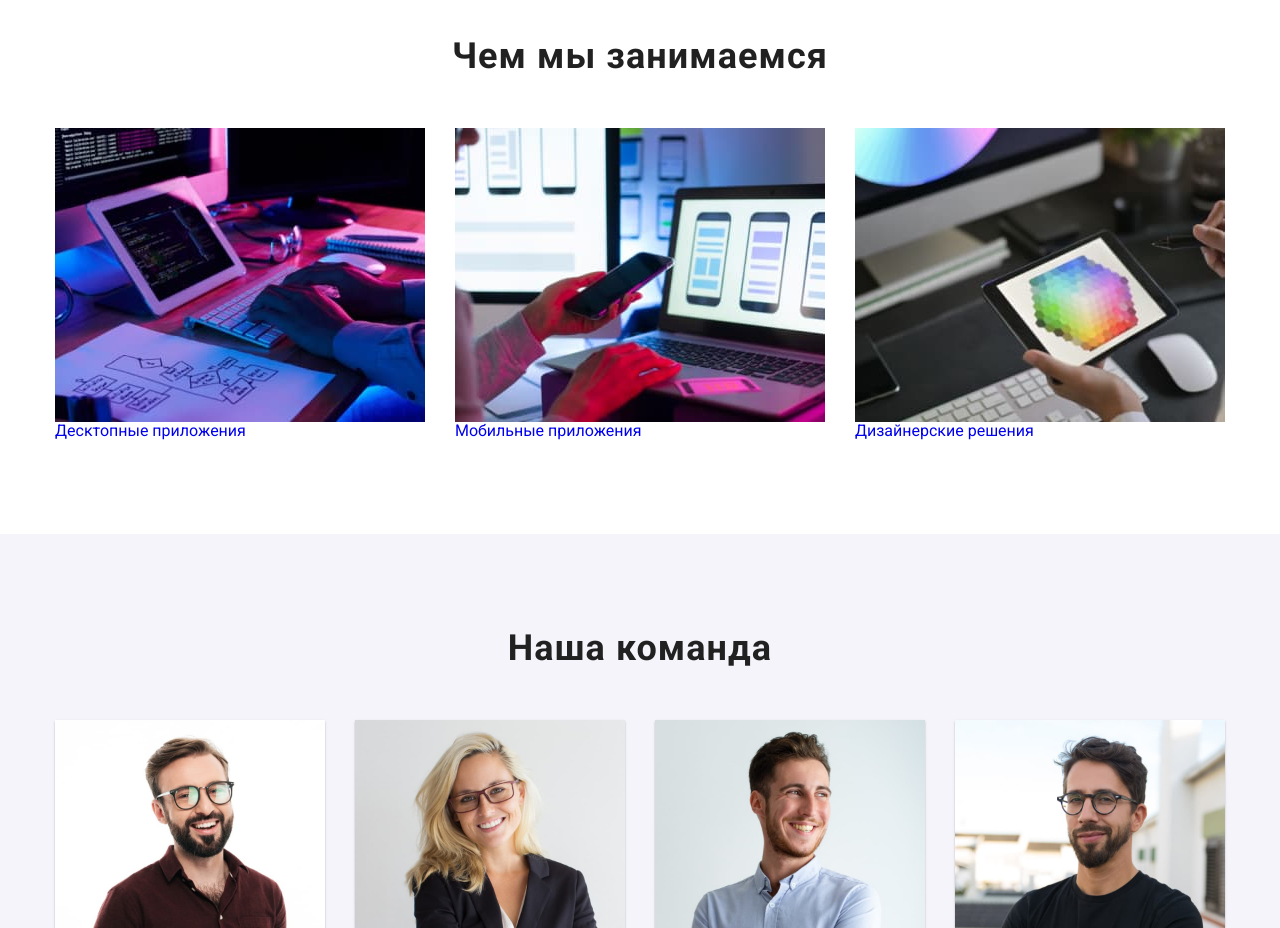
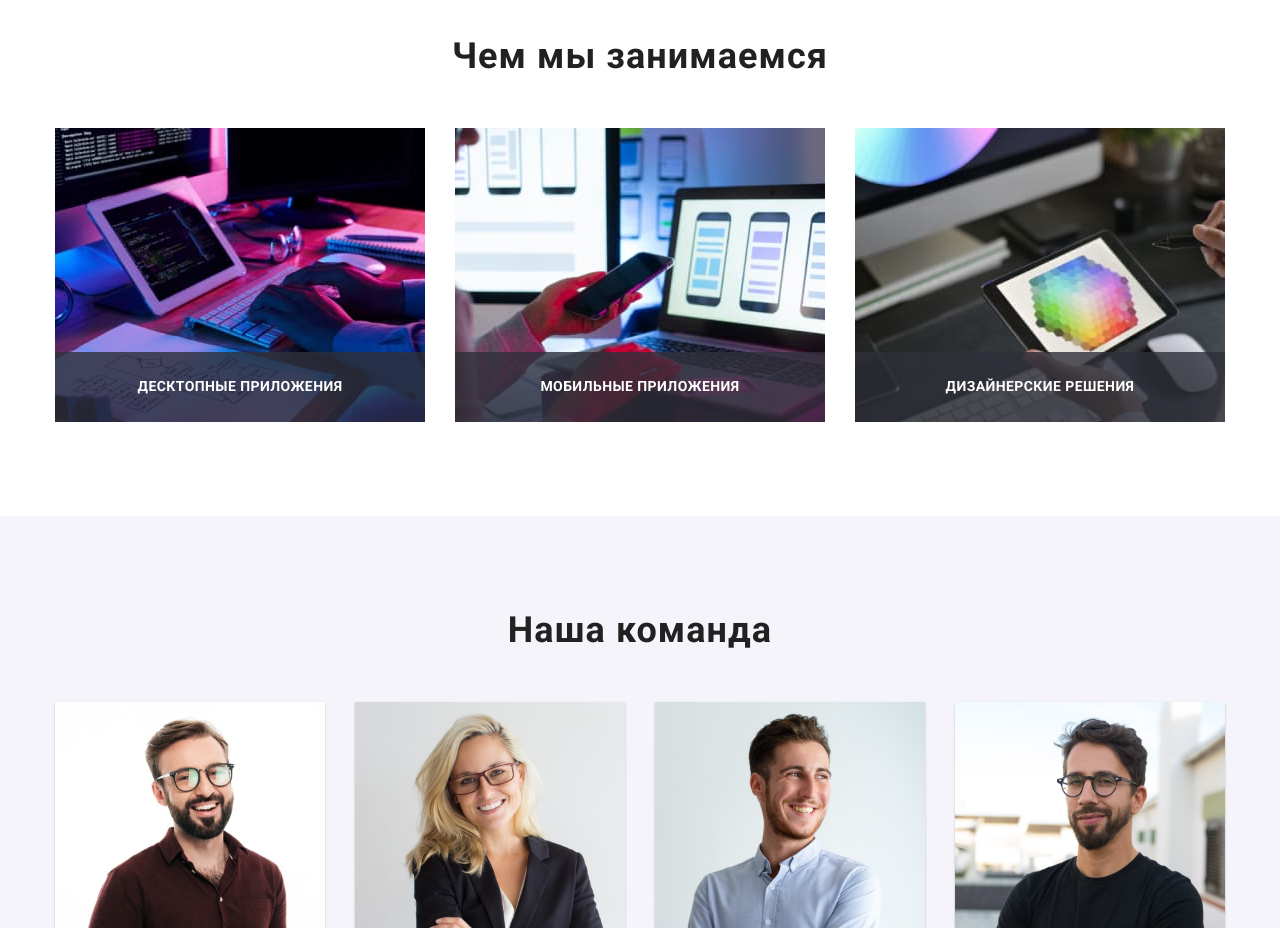
Before and after one commit to miktiang/goit-markup-hw-05, a plain HTML site: page index.html in a window 1280 px wide. Shown: the part 1080-2008 px from the top of the page. Drawn offline with Linux system fonts and the light colour scheme.

Commit message:
added title-images in about us section

```diff
--- a/css/style.css
+++ b/css/style.css
@@ -8,6 +8,7 @@
   --light-grey: rgb(175,177,184,1);
 
   --back-light-black: rgb(47,48,58,1);
+  --back-light-black-op80: rgba(47, 48, 58, 0.8);
   --back-light-grey: rgb(245,244,250,1);
   --back-blue: rgb(33,150,243,1);
   --back-light-grey-op10: rgb(255,255,255,0.1);
@@ -360,6 +361,31 @@ img {
   margin-left: 0;
 } */
 
+.about-us {
+  position: relative;
+}
+
+.about-us-text {
+  position: absolute;
+  bottom: 0;
+  left: 0;
+
+  display: inline-block;
+  text-align: center;
+  width: 100%;
+  padding: 27px;
+
+  color: var(--white-text);
+  font-weight: 700;
+  font-size: 14px;
+  line-height: 1.14;
+  letter-spacing: 0.03em;
+  text-transform: uppercase;
+  text-decoration: none;
+
+  background: var(--back-light-black-op80);
+}
+
 /* Our team in index.html*/
 .our-team-bgr {
   background: var(--back-light-grey)
@@ -547,6 +573,8 @@ img {
   font-size: 14px;
   line-height: 1.7;
   letter-spacing: 0.03em;
+
+  transition: color 250ms var(--cubic);
 }
 
 .link-grey-footer {
@@ -620,7 +648,7 @@ img {
 }
 
 
-/* Modal */
+/* Modal window*/
 .backdrop {
   position: fixed;
   top: 0;
```
Also changed, not shown: index.html (+1 -1 lines).
